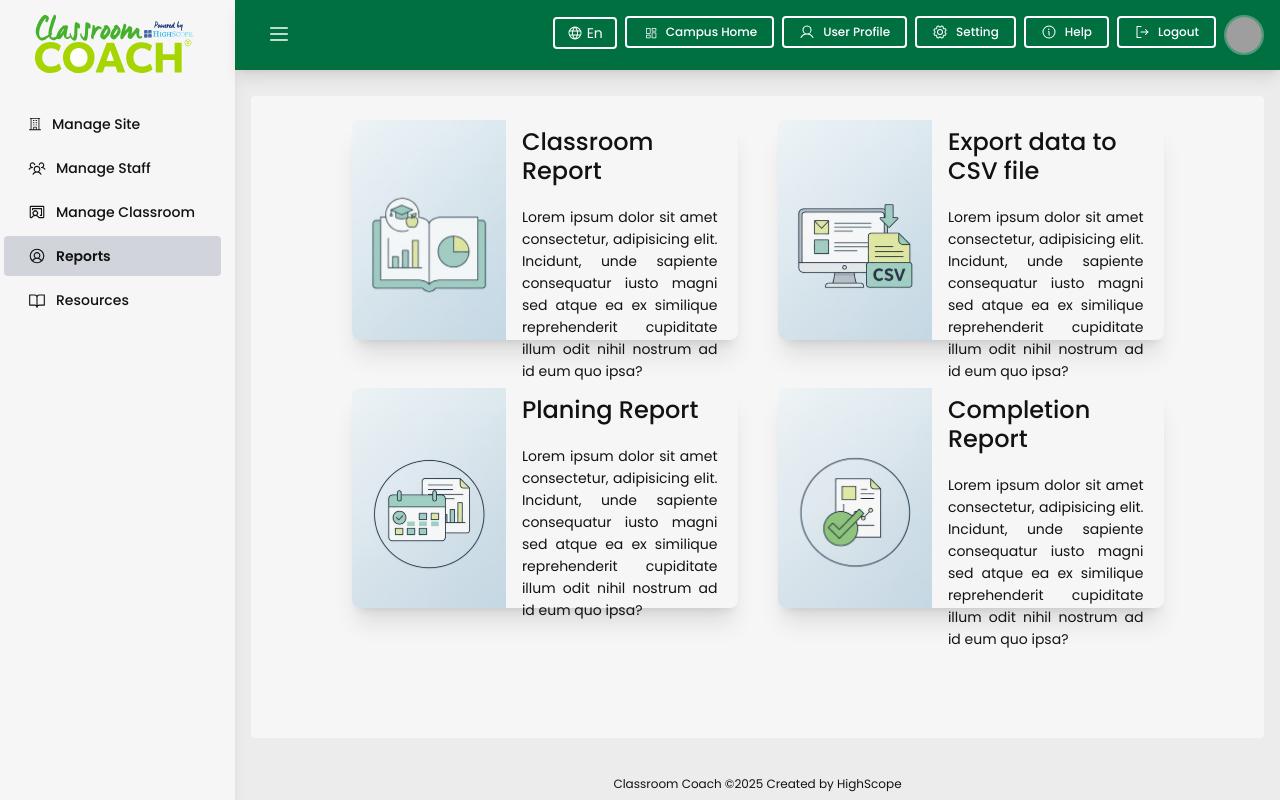
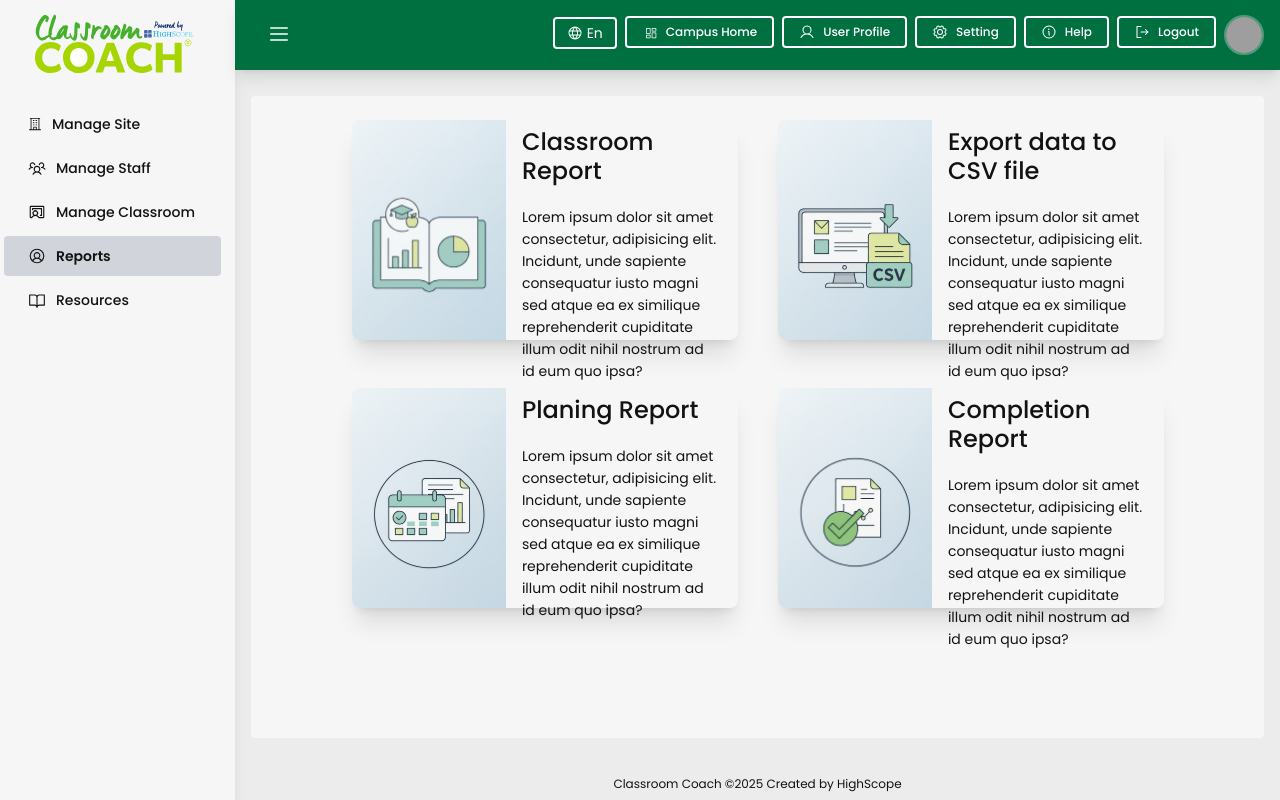
Before and after one commit to VisitDeveloper/highscope-classroom-coach, a React (Vite) app: page /org-admin/reports in a window 1280 px wide. Built offline with nearby package versions, Linux system fonts and the light colour scheme; grey boxes are pictures that could not be loaded.

Commit message:
remove text-justify- button profile changed style

```diff
--- a/src/components/common/profile-card.tsx
+++ b/src/components/common/profile-card.tsx
@@ -106,11 +106,7 @@ const ProfileCard: React.FC<ProfileCardProps> = ({
                 type="default"
                 icon={<EditOutlined />}
                 onClick={onEditProfile}
-                style={{
-                  borderRadius: borderRadiusLG,
-                  borderColor: colorTextSecondary,
-                  color: colorText,
-                }}
+
               >
                 Edit
               </Button>
--- a/src/pages/OrgAdmin/Reports.tsx
+++ b/src/pages/OrgAdmin/Reports.tsx
@@ -20,7 +20,7 @@ function Reports() {
                             Classroom Report
                         </Typography.Title>
 
-                        <Typography.Paragraph className='ml-4! mt-2! pr-5! text-justify'>
+                        <Typography.Paragraph className='ml-4! mt-2! pr-5! '>
                             Lorem ipsum dolor sit amet consectetur, adipisicing elit. Incidunt, unde sapiente consequatur iusto magni sed atque ea ex similique reprehenderit cupiditate illum odit nihil nostrum ad id eum quo ipsa?
                         </Typography.Paragraph>
                     </div>
@@ -37,7 +37,7 @@ function Reports() {
                             Export data to CSV file
                         </Typography.Title>
 
-                        <Typography.Paragraph className='ml-4! mt-2! pr-5! text-justify'>
+                        <Typography.Paragraph className='ml-4! mt-2! pr-5! '>
                             Lorem ipsum dolor sit amet consectetur, adipisicing elit. Incidunt, unde sapiente consequatur iusto magni sed atque ea ex similique reprehenderit cupiditate illum odit nihil nostrum ad id eum quo ipsa?
                         </Typography.Paragraph>
                     </div>
@@ -56,7 +56,7 @@ function Reports() {
                             Planing Report
                         </Typography.Title>
 
-                        <Typography.Paragraph className='ml-4! mt-2! pr-5! text-justify'>
+                        <Typography.Paragraph className='ml-4! mt-2! pr-5!  '>
                             Lorem ipsum dolor sit amet consectetur, adipisicing elit. Incidunt, unde sapiente consequatur iusto magni sed atque ea ex similique reprehenderit cupiditate illum odit nihil nostrum ad id eum quo ipsa?
                         </Typography.Paragraph>
                     </div>
@@ -71,7 +71,7 @@ function Reports() {
                         <Typography.Title level={4} className='ml-4! mt-2!'>
                             Completion Report
                         </Typography.Title>
-                        <Typography.Paragraph className='ml-4! mt-2! pr-5! text-justify'>
+                        <Typography.Paragraph className='ml-4! mt-2! pr-5!  '>
                             Lorem ipsum dolor sit amet consectetur, adipisicing elit. Incidunt, unde sapiente consequatur iusto magni sed atque ea ex similique reprehenderit cupiditate illum odit nihil nostrum ad id eum quo ipsa?
                         </Typography.Paragraph>
                     </div>
```
